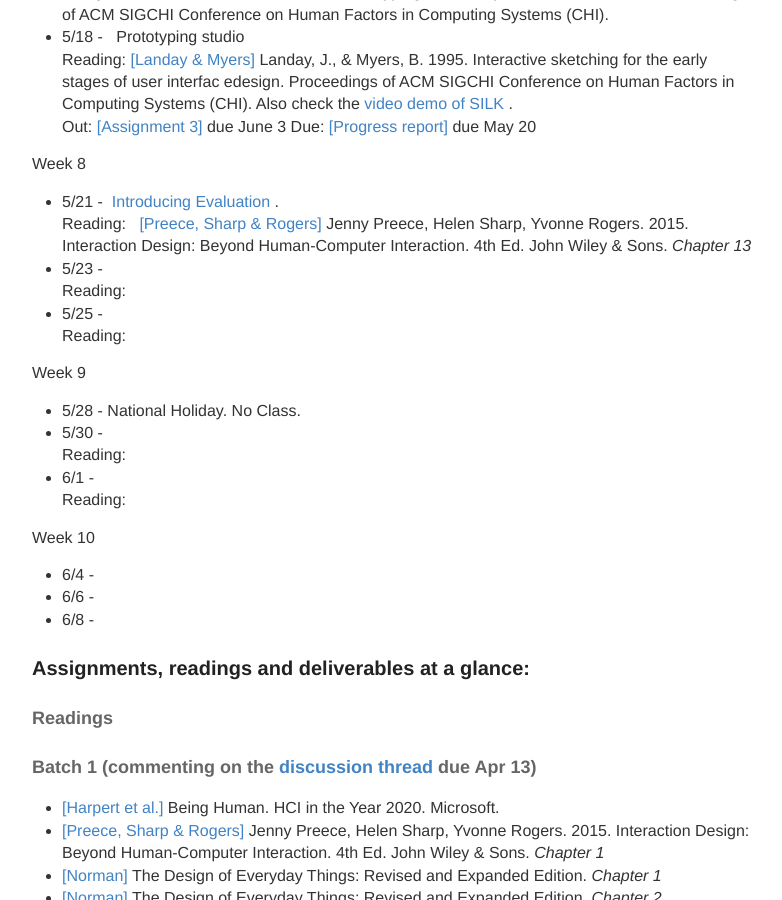
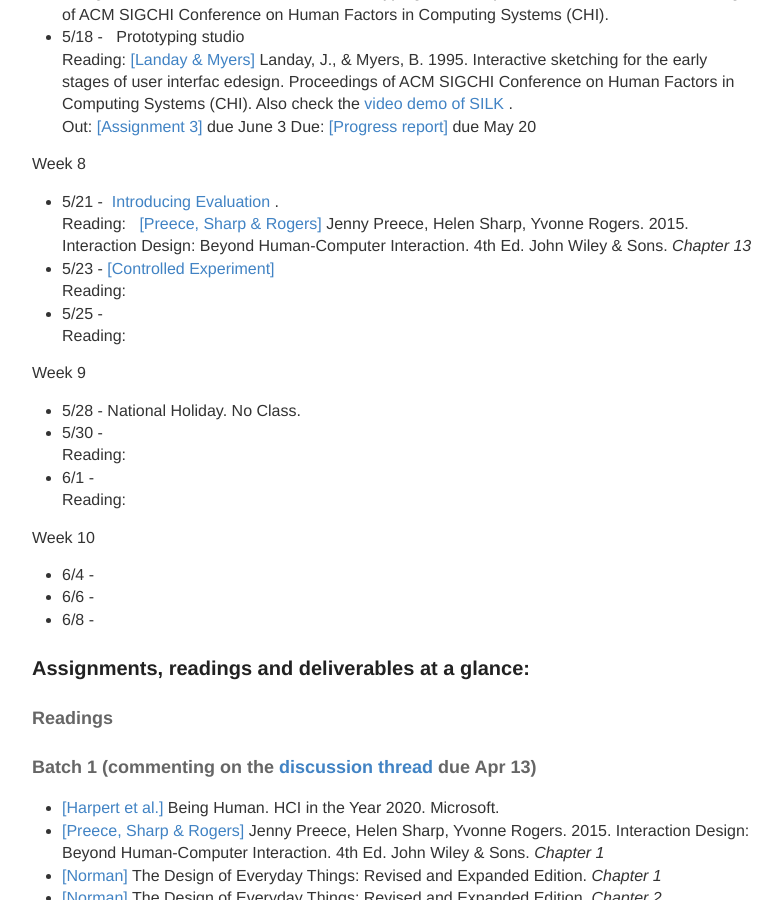
Before and after one commit to hciwang/hciwang.github.io, a Jekyll site: the page built from _posts/2018-3-25-lectures.md, in a window 1280 px wide and 900 px high, scrolled down 2344 px. Shown: the whole window, without its empty margins (248-1030 px from the left). Built offline with Jekyll 4.4.1, drawn with Linux system fonts in a browser that asks for light colours.

Commit message:
Update 2018-3-25-lectures.md

```diff
--- a/_posts/2018-3-25-lectures.md
+++ b/_posts/2018-3-25-lectures.md
@@ -77,7 +77,7 @@
 Week 8
 - 5/21 -  [Introducing Evaluation](https://canvas.ucdavis.edu/courses/225630/files?preview=3613857) .
 Reading:   [[Preece, Sharp & Rogers]](http://www.id-book.com/) Jenny Preece, Helen Sharp, Yvonne Rogers. 2015. Interaction Design: Beyond Human-Computer Interaction. 4th Ed. John Wiley & Sons.  *Chapter 13*
-- 5/23 -
+- 5/23 -  [[Controlled Experiment]](https://canvas.ucdavis.edu/courses/225630/files?preview=3639815)
 Reading:
 - 5/25 -
 Reading:
```
